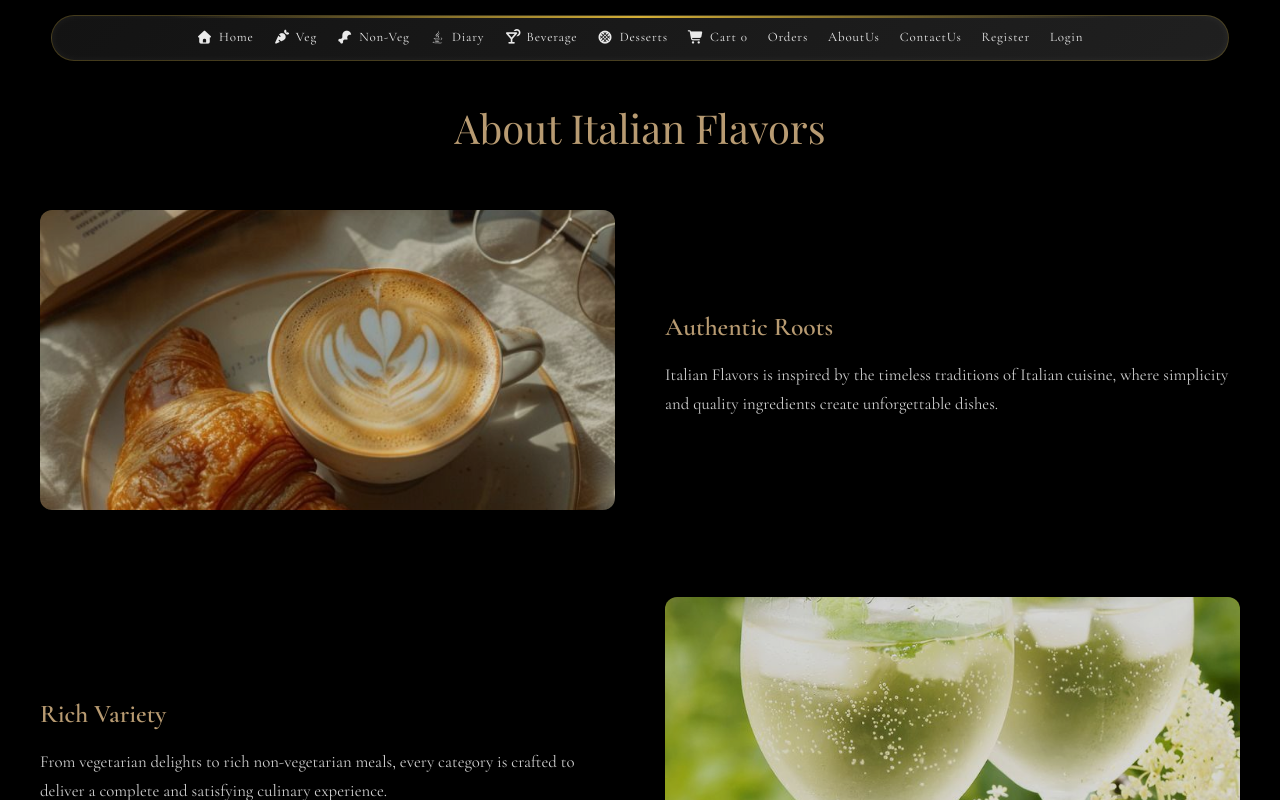
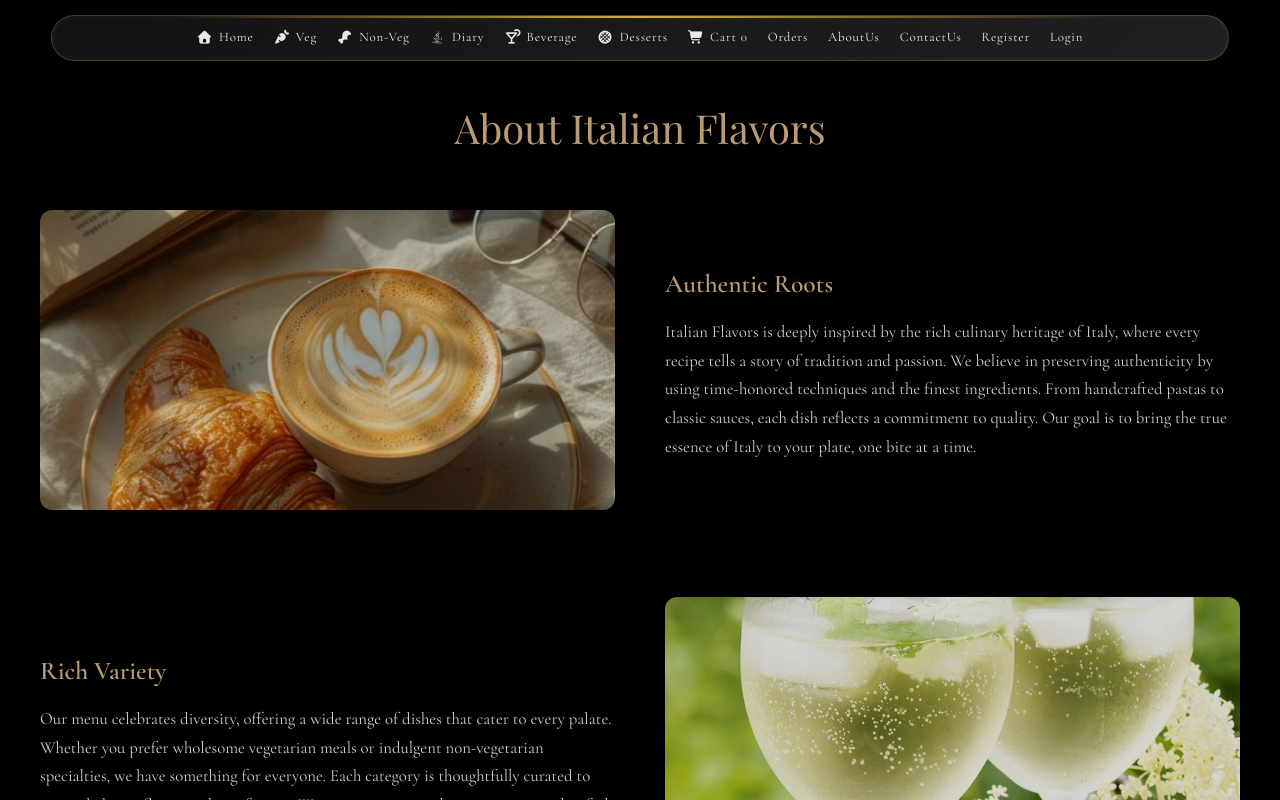
Before and after one commit to Sashank233/food-website, a React (Vite) app: page /AboutUs in a window 1280 px wide. Built offline with nearby package versions, Linux system fonts and the light colour scheme; a web font is replaced by a local one.

Commit message:
fresh update

```diff
--- a/src/AboutUs.css
+++ b/src/AboutUs.css
@@ -62,6 +62,50 @@
   line-height: 1.7;
   font-size: 1.05rem;
 }
+/* INITIAL STATE (hidden) */
+.about-section {
+  opacity: 0;
+  transform: translateY(40px);
+  transition: all 0.8s ease;
+}
+
+/* SHOW STATE */
+.about-section.show {
+  opacity: 1;
+  transform: translateY(0);
+}
+
+/* IMAGE ANIMATION */
+.about-img {
+  transform: translateX(-80px);
+  opacity: 0;
+  transition: all 0.8s ease;
+}
+
+.about-section.reverse .about-img {
+  transform: translateX(80px);
+}
+
+.about-section.show .about-img {
+  transform: translateX(0);
+  opacity: 1;
+}
+
+/* TEXT ANIMATION */
+.about-text {
+  transform: translateX(80px);
+  opacity: 0;
+  transition: all 0.8s ease;
+}
+
+.about-section.reverse .about-text {
+  transform: translateX(-80px);
+}
+
+.about-section.show .about-text {
+  transform: translateX(0);
+  opacity: 1;
+}
 
 /* RESPONSIVE */
 @media (max-width: 768px) {
--- a/src/AboutUs.jsx
+++ b/src/AboutUs.jsx
@@ -1,13 +1,32 @@
-import React from 'react'
+import React, { useEffect } from 'react'
 import './AboutUs.css'
 
 function AboutUs() {
+
+  useEffect(() => {
+    const sections = document.querySelectorAll('.about-section')
+
+    const observer = new IntersectionObserver(
+      (entries) => {
+        entries.forEach(entry => {
+          if (entry.isIntersecting) {
+            entry.target.classList.add('show')
+          }
+        })
+      },
+      { threshold: 0.2 }
+    )
+
+    sections.forEach(section => observer.observe(section))
+
+    return () => observer.disconnect()
+  }, [])
+
   return (
     <div className="about-page">
 
       <h1 className="about-title">About Italian Flavors</h1>
 
-      {/* SECTION 1 */}
       <div className="about-section">
         <div className="about-img">
           <img src="/diary-12.jpg" alt="" />
@@ -15,12 +34,16 @@ function AboutUs() {
         <div className="about-text">
           <h2>Authentic Roots</h2>
           <p>
-            Italian Flavors is inspired by the timeless traditions of Italian cuisine, where simplicity and quality ingredients create unforgettable dishes.
+            <p>
+  Italian Flavors is deeply inspired by the rich culinary heritage of Italy, where every recipe tells a story of tradition and passion.
+  We believe in preserving authenticity by using time-honored techniques and the finest ingredients.
+  From handcrafted pastas to classic sauces, each dish reflects a commitment to quality.
+  Our goal is to bring the true essence of Italy to your plate, one bite at a time.
+</p>
           </p>
         </div>
       </div>
 
-      {/* SECTION 2 */}
       <div className="about-section reverse">
         <div className="about-img">
           <img src="/bev-15.jpg" alt="" />
@@ -28,12 +51,15 @@ function AboutUs() {
         <div className="about-text">
           <h2>Rich Variety</h2>
           <p>
-            From vegetarian delights to rich non-vegetarian meals, every category is crafted to deliver a complete and satisfying culinary experience.
-          </p>
+  Our menu celebrates diversity, offering a wide range of dishes that cater to every palate.
+  Whether you prefer wholesome vegetarian meals or indulgent non-vegetarian specialties, we have something for everyone.
+  Each category is thoughtfully curated to ensure balance, flavor, and satisfaction.
+  We strive to create a dining experience that feels both comforting and exciting.
+</p>
+
         </div>
       </div>
 
-      {/* SECTION 3 */}
       <div className="about-section">
         <div className="about-img">
           <img src="/dessert-10.jpg" alt="" />
@@ -41,12 +67,14 @@ function AboutUs() {
         <div className="about-text">
           <h2>Sweet Indulgence</h2>
           <p>
-            Our desserts are designed to bring joy in every bite, combining elegance with irresistible flavors that complete your meal perfectly.
-          </p>
+  Our menu celebrates diversity, offering a wide range of dishes that cater to every palate.
+  Whether you prefer wholesome vegetarian meals or indulgent non-vegetarian specialties, we have something for everyone.
+  Each category is thoughtfully curated to ensure balance, flavor, and satisfaction.
+  We strive to create a dining experience that feels both comforting and exciting.
+</p>
         </div>
       </div>
 
-      {/* SECTION 4 */}
       <div className="about-section reverse">
         <div className="about-img">
           <img src="/bev-11.jpg" alt="" />
@@ -54,8 +82,11 @@ function AboutUs() {
         <div className="about-text">
           <h2>Perfect Pairings</h2>
           <p>
-            Carefully curated beverages enhance every dish, ensuring a balanced and refined dining experience from start to finish.
-          </p>
+  Desserts at Italian Flavors are crafted to be the perfect finale to your meal.
+  We combine traditional recipes with modern creativity to deliver treats that delight every sense.
+  From rich, creamy textures to light and refreshing flavors, there’s something to satisfy every sweet craving.
+  Each dessert is made with precision and passion, ensuring a memorable experience.
+</p>
         </div>
       </div>
 
```
